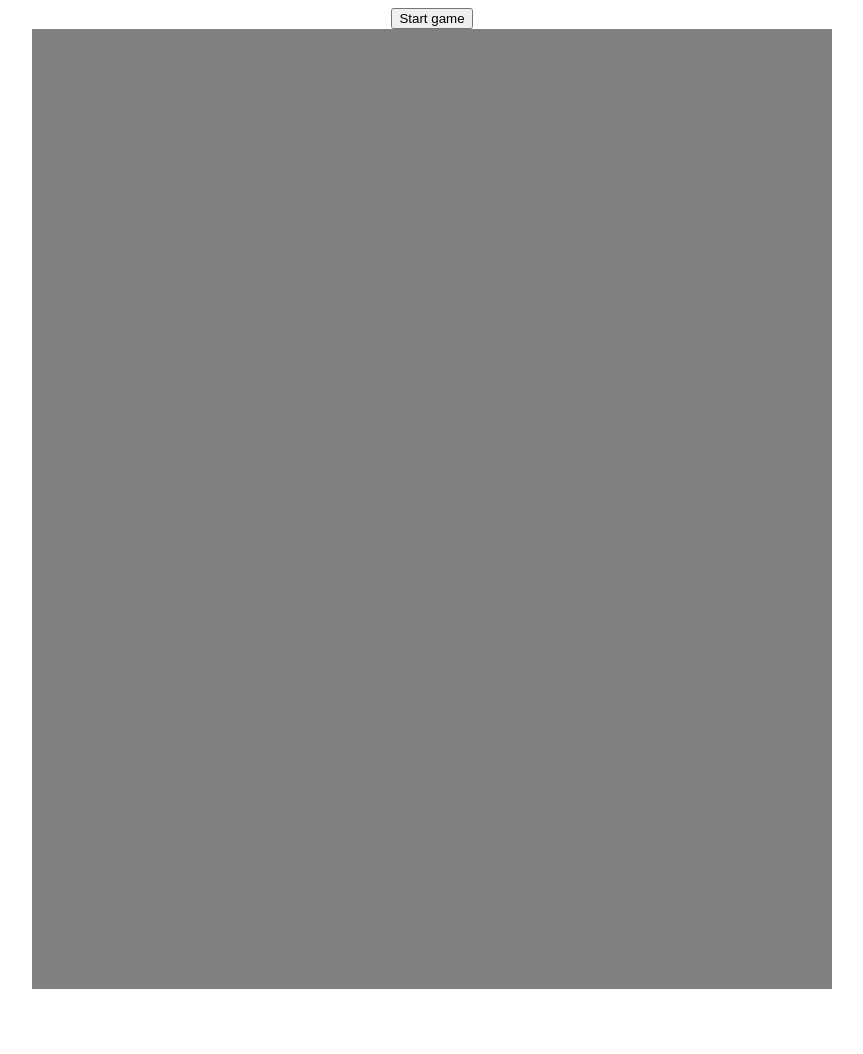
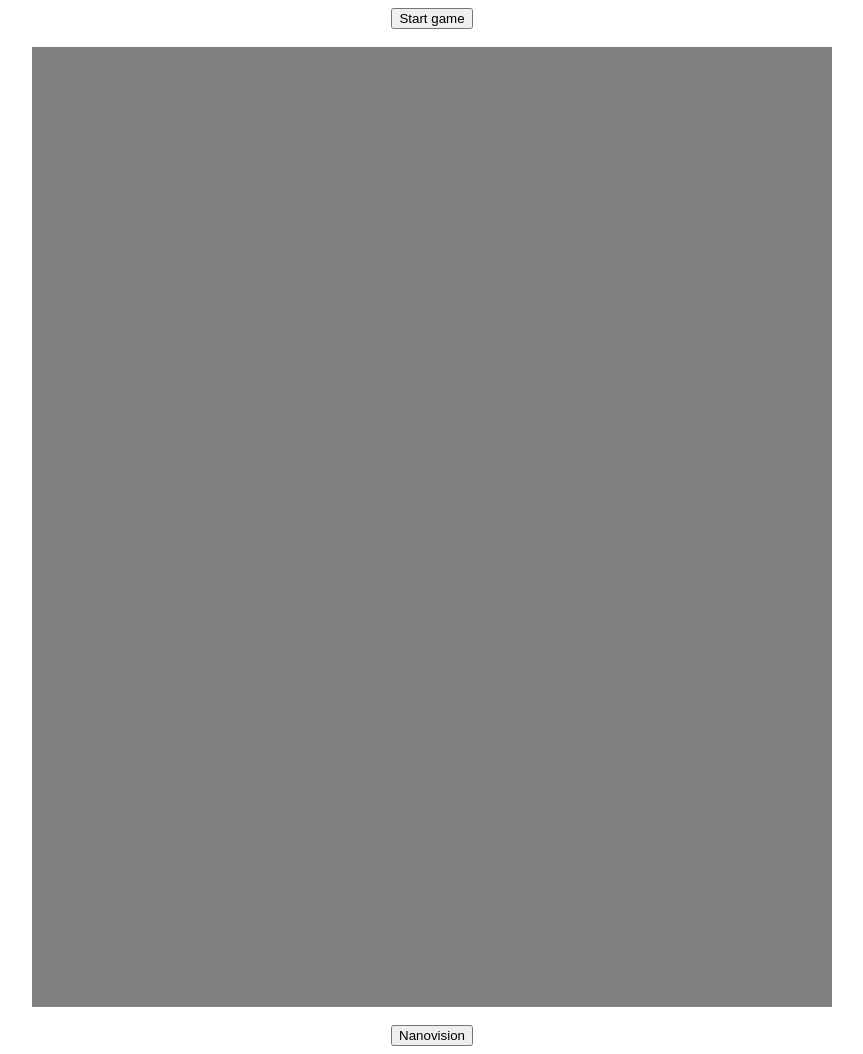
Before and after one commit to HenriqueBenur/MineSweeper, a plain HTML site: page game_hd.html in a window 1280 px wide. Shown: the whole page, without its empty margins (208-1071 px from the left). Before the commit the page ends 997 px from the top, so only its background shows below. Drawn offline with Linux system fonts and the light colour scheme.

Commit message:
Update game_hd.html

```diff
--- a/game_hd.html
+++ b/game_hd.html
@@ -10,7 +10,11 @@
 <body>
     <center>
         <button onclick="game_hard()" id="lastWill">Start game</button>
+        <br>
+        <br>
         <div class="grid_hd"></div>
+        <br>
+        <button onclick="game_normal()">Nanovision</button>
     </center>
 <script src="script.js"></script>
 </body>
```
